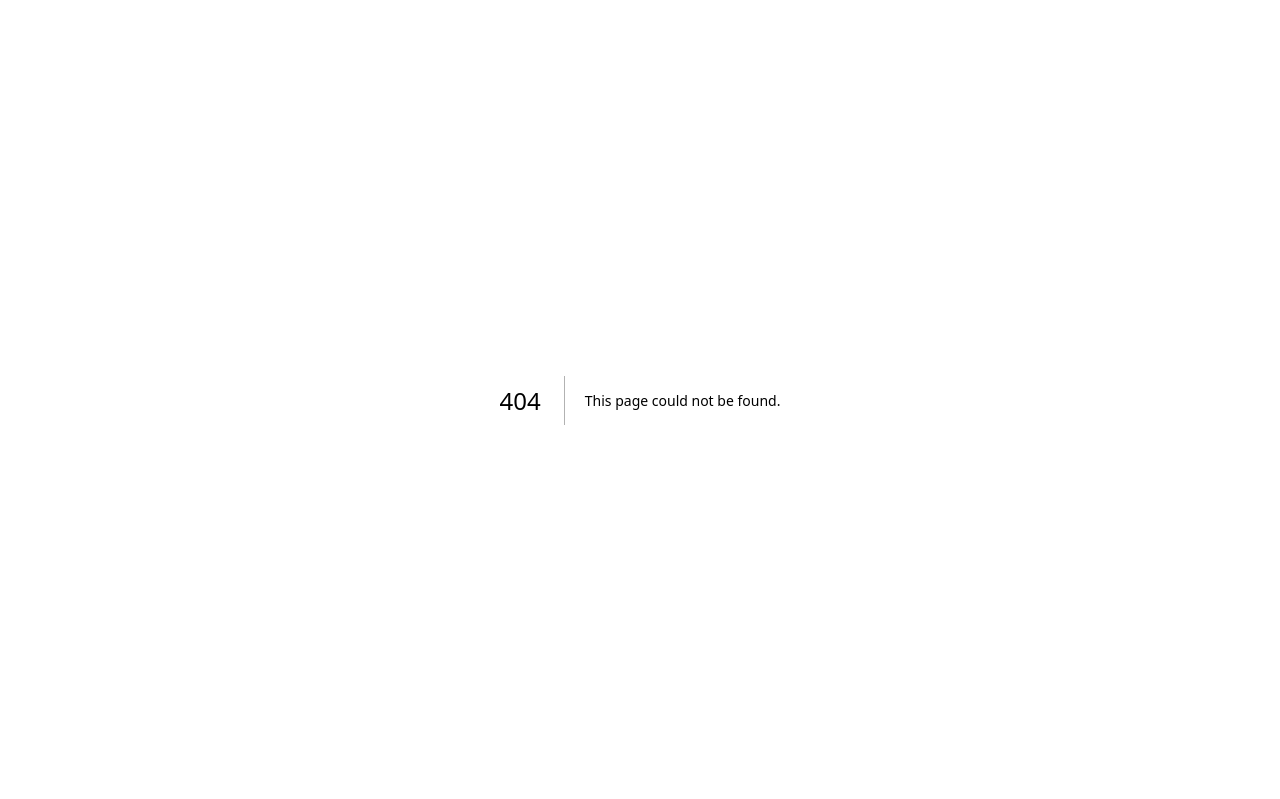
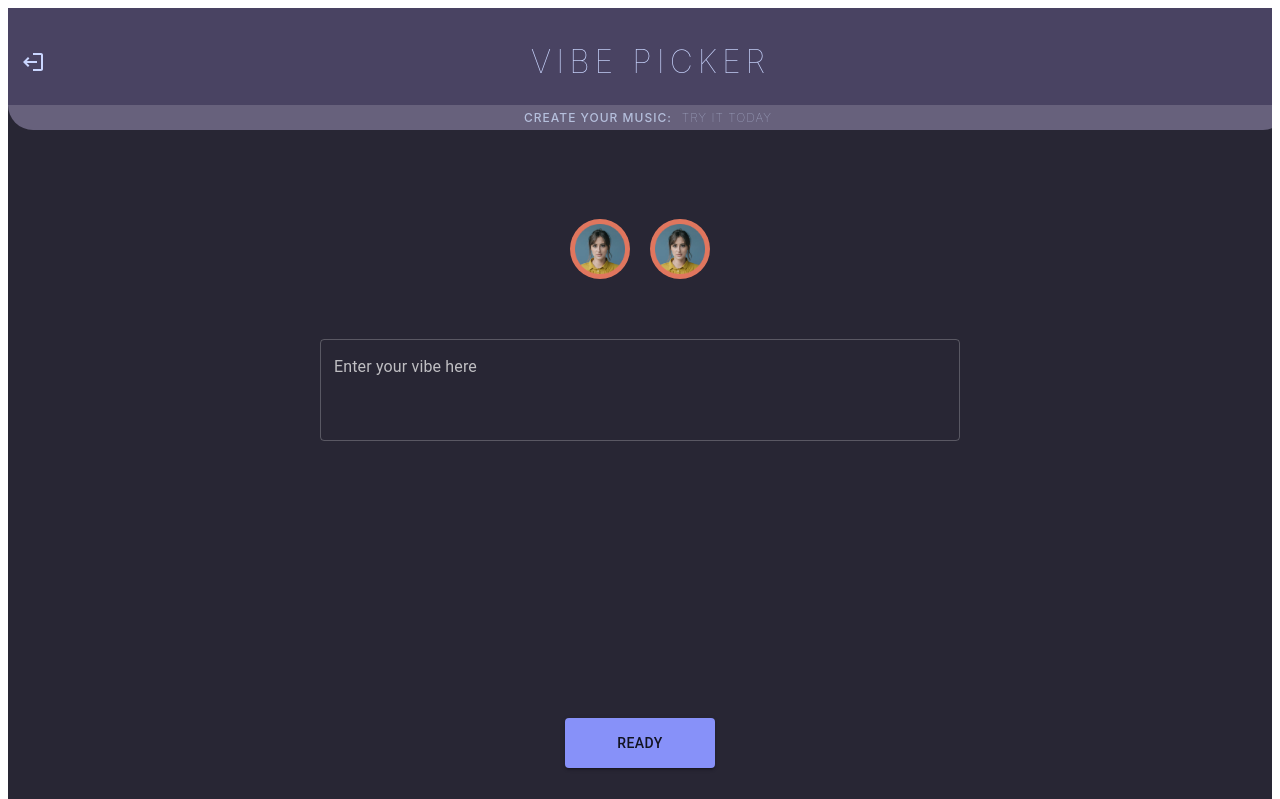
Before and after one commit to lyraphix/react-top-tracks, a Next.js app: page /vibePicker in a window 1280 px wide. Before the commit this address had no page. Shown: the top 799 px of the page. Built offline with nearby package versions, Linux system fonts and the light colour scheme.

Commit message:
Add files via upload

```diff
--- /dev/null
+++ b/pages/vibePicker.js
@@ -0,0 +1,62 @@
+import * as React from "react";
+import styles from '@/styles/Home.module.css'
+import {
+    Button,
+    Drawer,
+    Menu,
+    MenuItem,
+    TextField
+} from "@mui/material";
+import { useState, useEffect } from 'react';
+import Banner from "@/components/active/_bannerandsub";
+import Center from "@/components/active/_center";
+import Vibecontent from "@/components/active/_vibepicker";
+import MainBox from "@/components/active/_mainbox";
+
+export default function Dashboard() {
+    const untitledArtwork = "/landing/logo.png";
+    const home = "/dashboard/home.png";
+    const friend = "/dashboard/friend.png";
+    const vibepicker = "/dashboard/vibepicker.png";
+    const vector = "/dashboard/vector.png";
+    const avatar = "/dashboard/Avatar.png";
+    const [ready, changeReadyState] = useState(false);
+    const [avatorColor, changeAvatorColor] = useState(false);
+
+
+    const handleClick = (event) => {
+        setAnchorEl(event.currentTarget);
+    };
+
+    const handleClose = () => {
+        setAnchorEl(null);
+    };
+    const [anchorEl, setAnchorEl] = React.useState(null);
+
+    const [anchorPlaylist, setPlaylist] = useState(null);
+    const openPlaylist = (event) => {
+        setPlaylist(event.currentTarget);
+    };
+    const closePlaylist = () => {
+        setPlaylist(null);
+    };
+
+    return (
+        <div className={styles.all} style={{ backgroundColor: "#282634" }}>
+            <MainBox object1={<Banner main="VIBE PICKER" sub="CREATE YOUR MUSIC:" more="TRY IT TODAY" />}
+                object2={<div className={styles.dashboardbox} style={{ flexDirection: "column", marginTop: "30px", justifyContent:"flex-start" }}>
+                    <div style={{ flexDirection: "row", display:"flex", justifyContent:"space-between", alignSelf:"center", flexGrow:3}}>
+                        <Vibecontent avatar={avatar} avatarcolor={avatorColor} />
+                        <Vibecontent avatar={avatar} avatarcolor={false} />
+                    </div>
+                    {/* <div>{enterRoom()}</div> */}
+                    <TextField disabled = {ready} variant="outlined" label= "Enter your vibe here" multiline rows={3} sx={{width:"50vw", flexGrow:7, alignSelf:"center", flexdirection:"column" ,justifySelf:"space-around", background:"primary"}}></TextField>
+                    <Center object={!ready ?
+                        <Button variant="contained" onClick={() => { changeReadyState(true); changeAvatorColor(true) }} sx={{ height: 50, width: 150, color: "primary.textD" }}>ready</Button>
+                        :
+                        <Button variant="outlined" sx={{ height: 50, width: 150, borderWidth: 2, borderColor: "button.color", color: "button.color", }}>I'm ready</Button>
+                    } />
+                </div>} />
+        </div>
+    )
+}
```
